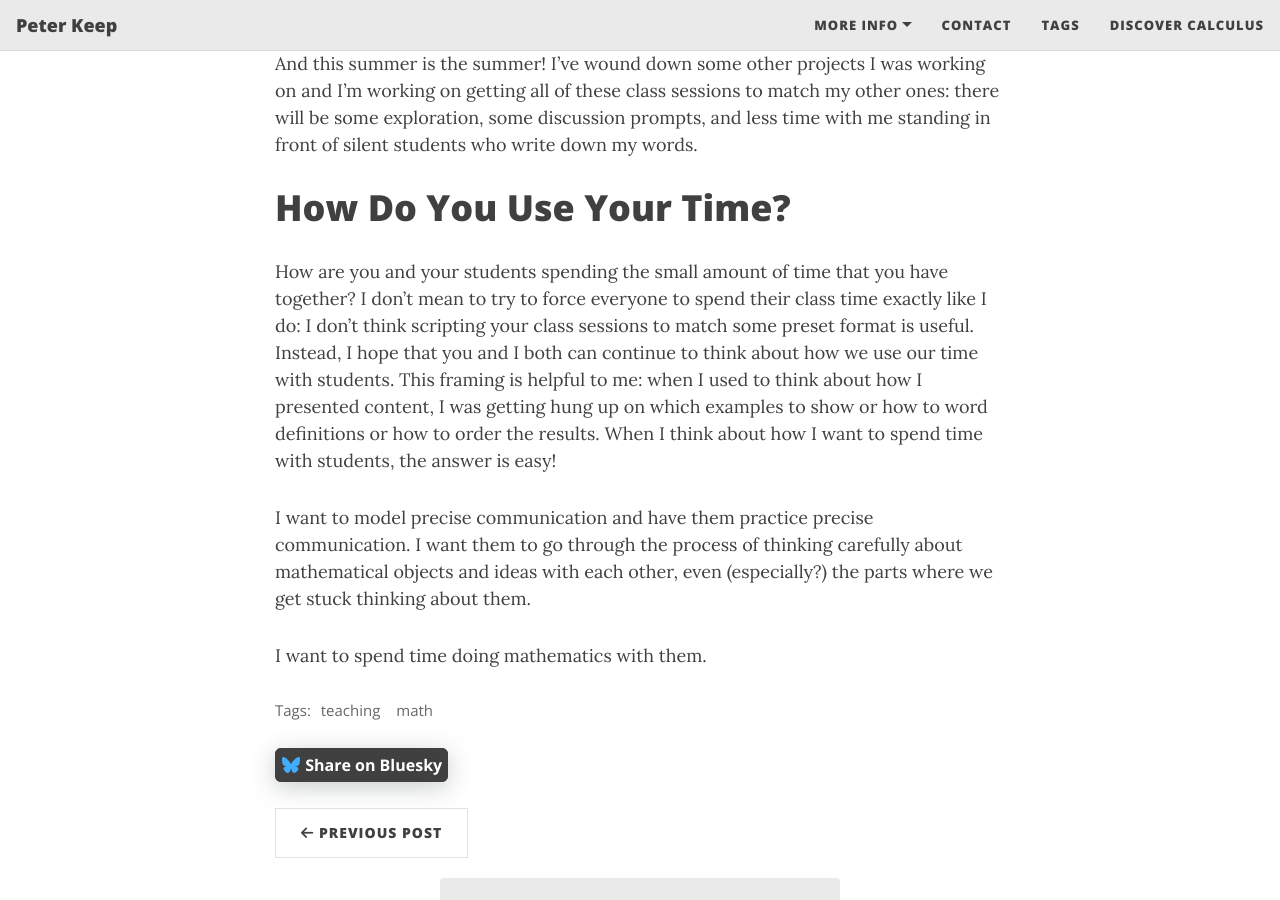
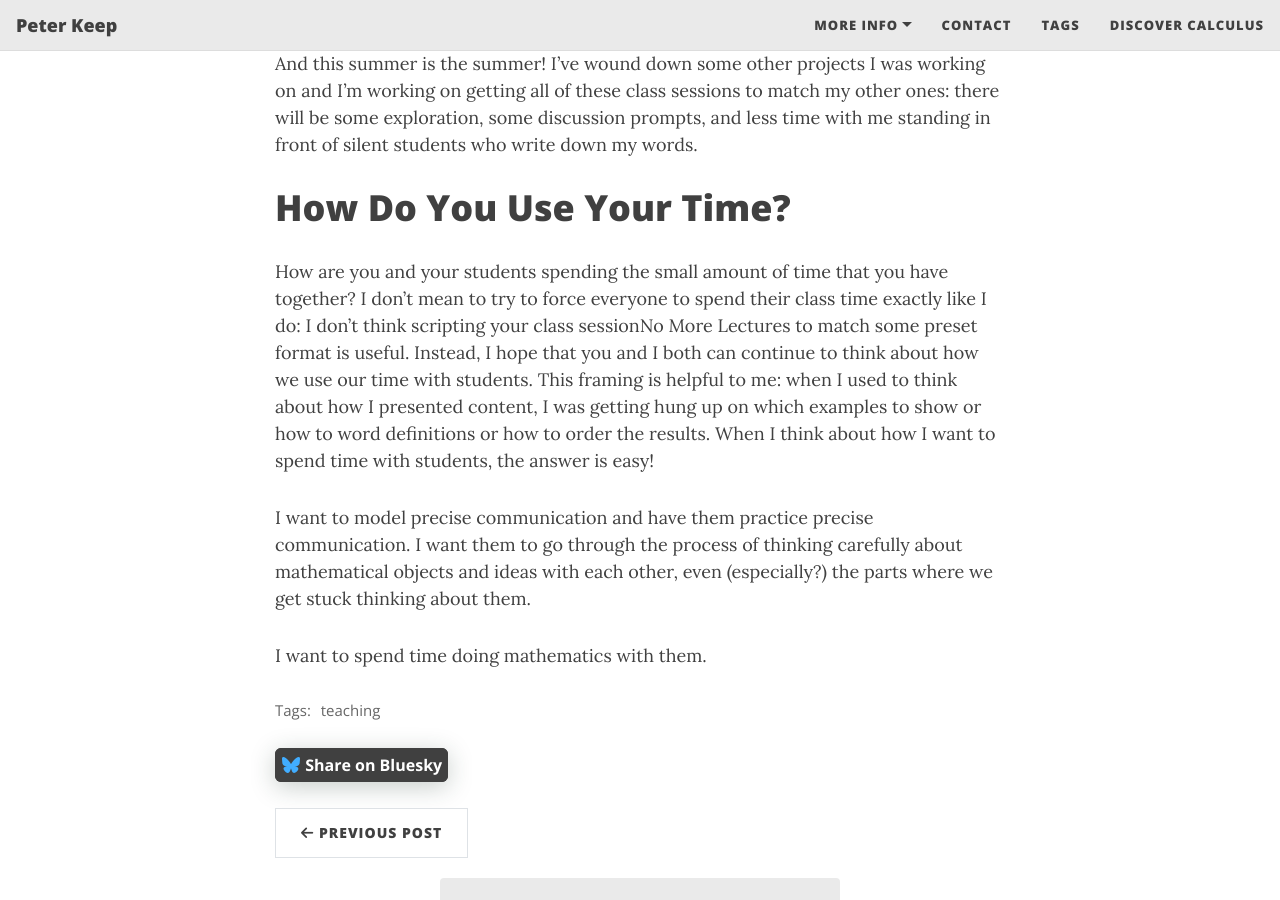
Before and after one commit to peterkeep/peterkeep.github.io, a Jekyll site: the page built from _posts/2026-06-30-no-more-lecture.md, in a window 1280 px wide and 900 px high, scrolled down 1221 px. Built offline with Jekyll 4.4.1, drawn with Linux system fonts in a browser that asks for light colours; some web fonts are replaced.

Commit message:
update tag

```diff
--- a/_posts/2026-06-30-no-more-lecture.md
+++ b/_posts/2026-06-30-no-more-lecture.md
@@ -4,7 +4,7 @@ title: No More Lecture
 subtitle: Using my time with my students more effectively
 thumbnail-img:
 share-img:
-tags: [teaching, math]
+tags: [teaching]
 author: Peter Keep
 mathjax: no
 ---
@@ -34,7 +34,7 @@ And this summer is the summer! I've wound down some other projects I was working
 
 # How Do You Use Your Time?
 
-How are you and your students spending the small amount of time that you have together? I don't mean to try to force everyone to spend their class time exactly like I do: I don't think scripting your class sessions to match some preset format is useful. Instead, I hope that you and I both can continue to think about how we use our time with students. This framing is helpful to me: when I used to think about how I presented content, I was getting hung up on which examples to show or how to word definitions or how to order the results. When I think about how I want to spend time with students, the answer is easy!
+How are you and your students spending the small amount of time that you have together? I don't mean to try to force everyone to spend their class time exactly like I do: I don't think scripting your class sessionNo More Lectures to match some preset format is useful. Instead, I hope that you and I both can continue to think about how we use our time with students. This framing is helpful to me: when I used to think about how I presented content, I was getting hung up on which examples to show or how to word definitions or how to order the results. When I think about how I want to spend time with students, the answer is easy!
 
 I want to model precise communication and have them practice precise communication. I want them to go through the process of thinking carefully about mathematical objects and ideas with each other, even (especially?) the parts where we get stuck thinking about them.
 
```
